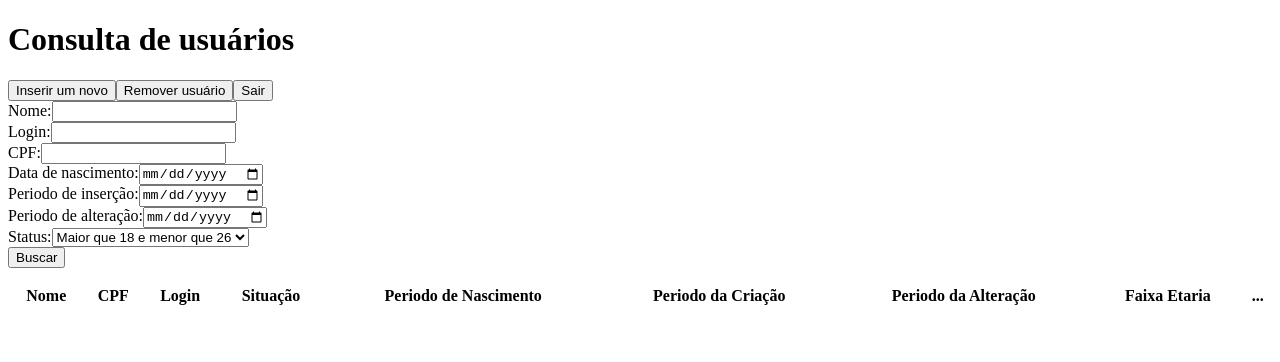
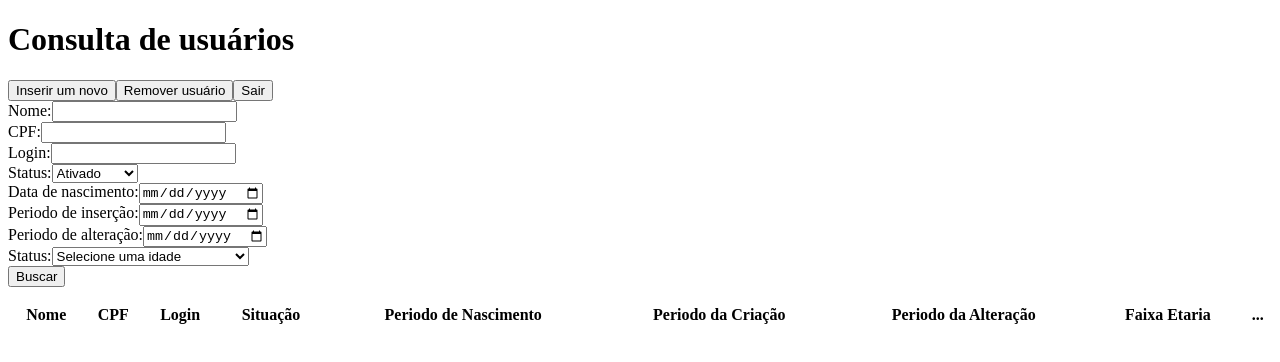
Before and after one commit to lazaroa1/front-users-crud, a React (Create React App) app: page /clients in a window 1280 px wide. Shown: the top 362 px of the page. Built offline with nearby package versions, Linux system fonts and the light colour scheme.

Commit message:
feature - filter users

```diff
--- a/src/pages/Clients/Infos/index.js
+++ b/src/pages/Clients/Infos/index.js
@@ -13,7 +13,7 @@ const USER_INITIAL_VALUE = {
   cpf: "",
   birth_date: "",
   mother_name: "",
-  status: "actived",
+  status: "ativado",
 };
 
 function Infos() {
@@ -76,13 +76,14 @@ function Infos() {
   }
 
   function updateUser() {
+    const user_id = Number(id);
     const userExists = users.some(
-      (item) => item.id !== id && item.login === user.login
+      (item) => item.id !== user_id && item.login === user.login
     );
 
     if (!userExists) {
       const updatedUserStatus = users.map((item) => {
-        if (item.id === Number(id)) {
+        if (item.id === user_id) {
           return { ...user, updated_at: moment().format("YYYY-MM-DD") };
         }
         return item;
@@ -91,25 +92,9 @@ function Infos() {
 
       navigate("/clients");
 
-      toast.success("Usuário alterado", {
-        position: "top-right",
-        autoClose: 5000,
-        hideProgressBar: false,
-        closeOnClick: true,
-        pauseOnHover: true,
-        draggable: true,
-        theme: "dark",
-      });
+      toast.success("Usuário alterado");
     } else {
-      toast.error("Login ja cadastrado", {
-        position: "top-right",
-        autoClose: 5000,
-        hideProgressBar: false,
-        closeOnClick: true,
-        pauseOnHover: true,
-        draggable: true,
-        theme: "dark",
-      });
+      toast.error("Login ja cadastrado");
     }
   }
 
--- a/src/pages/Clients/index.js
+++ b/src/pages/Clients/index.js
@@ -2,23 +2,25 @@ import { useState } from "react";
 import { useNavigate } from "react-router-dom";
 import moment from "moment";
 
+import { getAge } from "../../utils";
+
 const USER_INITIAL_VALUE = {
   name: "",
+  cpf: "",
   login: "",
   birth_date: "",
   created_at: "",
   updated_at: "",
-  status: "actived",
+  status: "ativado",
 };
 
 function Clients() {
   const navigate = useNavigate();
+  const savedUsers = JSON.parse(localStorage.getItem("users")) || [];
 
-  const [savedUsers, setSavedUsers] = useState(
-    JSON.parse(localStorage.getItem("users")) || []
-  );
-
+  const [filteredUsers, setFilteredUser] = useState([]);
   const [filters, setFilters] = useState(USER_INITIAL_VALUE);
+  const [filterAge, setFilterAge] = useState("");
 
   function changeFilter(e) {
     setFilters({ ...filters, [e.target.name]: e.target.value });
@@ -32,10 +34,13 @@ function Clients() {
 
       return user;
     });
+    const getFilteredUsers = updatedUserStatus.filter((item) =>
+      filteredUsers.some((zItem) => zItem.id === item.id)
+    );
 
     localStorage.setItem("users", JSON.stringify(updatedUserStatus));
 
-    setSavedUsers(updatedUserStatus);
+    setFilteredUser(getFilteredUsers);
   }
 
   function disableAllUsers() {
@@ -46,7 +51,35 @@ function Clients() {
 
     localStorage.setItem("users", JSON.stringify(updatedUserStatus));
 
-    setSavedUsers(updatedUserStatus);
+    setFilteredUser(updatedUserStatus);
+  }
+
+  function filterUser() {
+    let users = [];
+    users = savedUsers.filter((item) => {
+      for (let key in filters) {
+        if (filters[key] !== "") {
+          return filters[key] !== "" && item[key] === filters[key];
+        }
+      }
+    });
+
+    if (filterAge && users.length > 0) {
+      users = users.filter((item) => {
+        const userAge = getAge(item.birth_date);
+        const ubsersByAge = {
+          eighteen_twentySix: userAge >= 18 && userAge <= 26,
+          twentyFive_thirtyOne: userAge >= 25 && userAge <= 31,
+          thirty_thirtySix: userAge >= 30 && userAge <= 36,
+          thirtyFive_fortyOne: userAge >= 35 && userAge <= 41,
+          forty: userAge >= 40,
+        }[filterAge];
+
+        return ubsersByAge;
+      });
+    }
+
+    setFilteredUser(users);
   }
 
   return (
@@ -66,6 +99,15 @@ function Clients() {
           />
         </div>
         <div>
+          <label htmlFor="login">CPF:</label>
+          <input
+            name="cpf"
+            type="text"
+            value={filters.cpf}
+            onChange={changeFilter}
+          />
+        </div>
+        <div>
           <label htmlFor="login">Login:</label>
           <input
             name="login"
@@ -75,13 +117,23 @@ function Clients() {
           />
         </div>
         <div>
-          <label htmlFor="cpf">CPF:</label>
-          <input
-            name="cpf"
+          <label htmlFor="status">Status:</label>
+          <select
+            name="status"
             type="text"
-            value={filters.cpf}
+            value={filters.status}
             onChange={changeFilter}
-          />
+          >
+            <option value="ativado" key="actived">
+              Ativado
+            </option>
+            <option value="inativado" key="inactivated">
+              Inativado
+            </option>
+            <option value="bloqueado" key="blocked">
+              Bloqueado
+            </option>
+          </select>
         </div>
         <div>
           <label htmlFor="birth_date">Data de nascimento:</label>
@@ -115,27 +167,28 @@ function Clients() {
           <select
             name="age"
             type="text"
-            value={filters.age}
-            onChange={changeFilter}
+            value={filterAge}
+            onChange={(event) => setFilterAge(event.target.value)}
           >
-            <option value="ativado" key="actived">
+            <option value="">Selecione uma idade</option>
+            <option value="eighteen_twentySix" key="1">
               Maior que 18 e menor que 26
             </option>
-            <option value="inativado" key="inactivated">
+            <option value="twentyFive_thirtyOne" key="2">
               Maior que 25 e menor que 31
             </option>
-            <option value="bloqueado" key="blocked">
+            <option value="thirty_thirtySix" key="3">
               Maior que 30 e menor que 36
             </option>
-            <option value="bloqueado" key="blocked">
+            <option value="thirtyFive_fortyOne" key="4">
               Maior que 35 e menor que 41
             </option>
-            <option value="bloqueado" key="blocked">
+            <option value="forty" key="5">
               Maior que 40
             </option>
           </select>
         </div>
-        <button onClick={disableAllUsers}>Buscar</button>
+        <button onClick={filterUser}>Buscar</button>
       </div>
       <table width="100%">
         <thead>
@@ -170,7 +223,7 @@ function Clients() {
           </tr>
         </thead>
         <tbody>
-          {savedUsers?.map((user) => (
+          {filteredUsers?.map((user) => (
             <tr key={user.id}>
               <td>
                 <p>{user.name}</p>
--- a/src/utils/index.js
+++ b/src/utils/index.js
@@ -1,5 +1,5 @@
-export const users =
-  JSON.parse(localStorage.getItem("users")) ||
-  localStorage.setItem(
-    JSON.stringify([{ id: 1, login: "adm", password: "123" }])
-  );
+import moment from "moment";
+
+export const getAge = (date) => {
+  return moment().diff(date, "years");
+};
```
Also changed, not shown: 1 other file (tests, documents, lock files or other folders).
